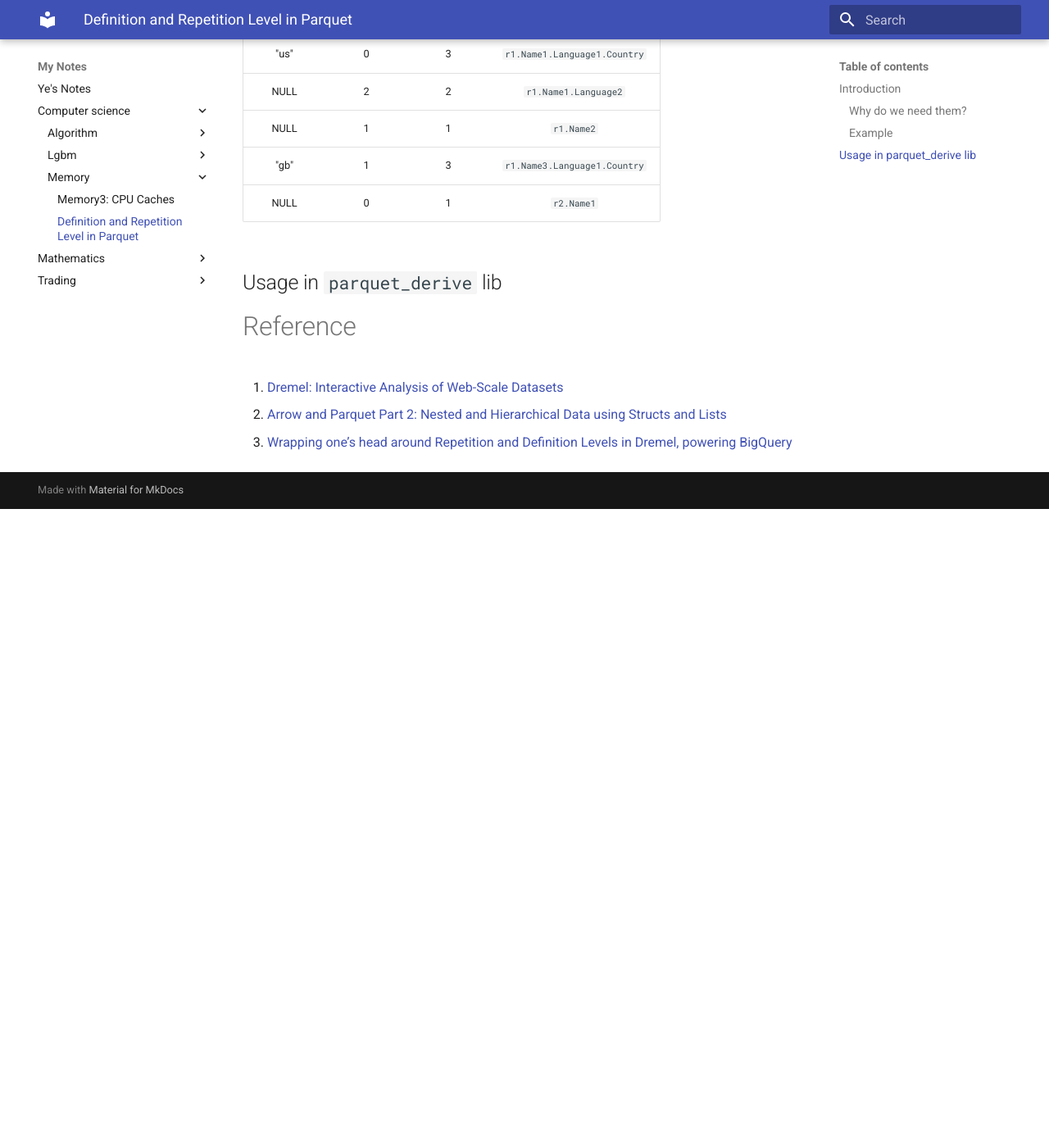
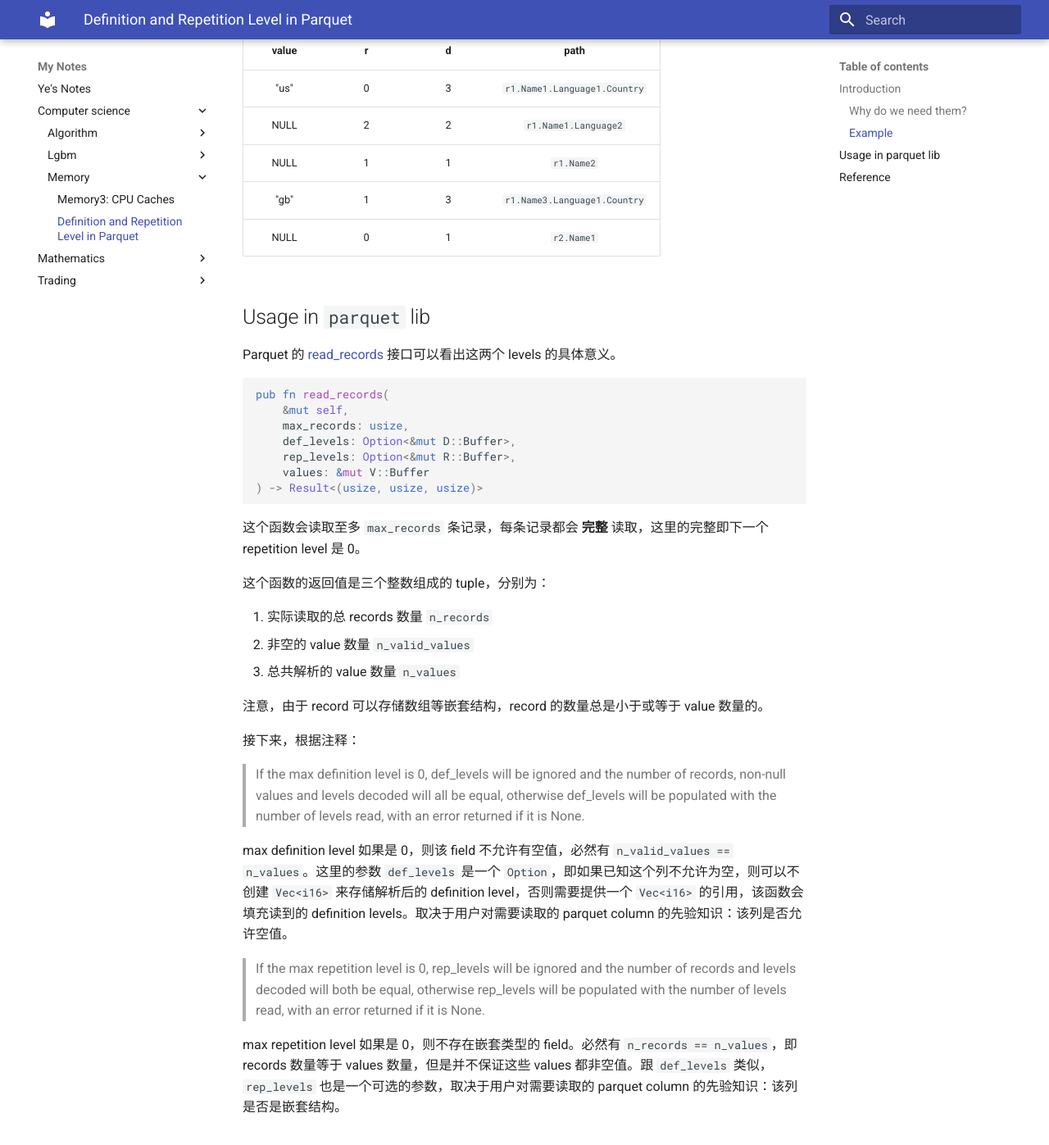
Before and after one commit to double-free/notes, an MkDocs documentation site: the page built from docs/computer-science/memory/ParquetRepDef.md, in a window 1280 px wide and 1400 px high, scrolled down 4457 px. Shown: the top 1397 px of the window at 82% size. Built offline with MkDocs 1.6.1 and Material for MkDocs 9.7.7, drawn with Linux system fonts in a browser that asks for light colours; before the commit the page ends 5078 px from its top, so only the background shows below that; some of the changed text lies outside the part shown.

Commit message:
complete parquet doc

````diff
--- a/docs/computer-science/memory/ParquetRepDef.md
+++ b/docs/computer-science/memory/ParquetRepDef.md
@@ -1,14 +1,16 @@
 # Definition and Repetition Level in Parquet
 
-在处理 parquet 格式的文件时，有两个抽象的定义：definition level 和 repetition level。本文主要介绍这两个定义的意义，以及在写入和读取 parquet 文件的时候使用方法。
+在处理 parquet 格式的文件时，有两个抽象的定义：definition level 和 repetition level。对于刚接触这两个概念的人来讲，最需要理解的是，definition 和 repetition 到底是指谁的“定义”和“重复”？它对于 parquet 解析到底有什么作用？
+
+本文通过查阅相关论文以及阅读 arrow-rs 的源码来解释这两个定义。
 
 ## Introduction
 
-对于刚接触这两个概念的人来讲，最需要理解的是，definition 和 repetition 到底是指谁的“定义”和“重复”？在文献 1 中有解释：
+关于 definition level 和 repetition level 的作用，在文献 1 中有解释：
 
 > A (repetition level, definition level) pair represents the **delta** between two **consecutive paths**.
 
-即，如果我们把一个 field 用一个路径来描述，那这两个 levels 就表达了连续两个的路径变化。其中：
+即，如果我们把一个 field 用相对于 struct 的一个路径来描述，那这两个 levels 就是用于描述该 field 的路径。其中：
 
 1. **repetition level 指定了连续两个 value 的 path 之间的共同前缀中 repeated field 的数量。注意，第一层级（即record 这个层级）也算是 repeated。**
 
@@ -170,9 +172,42 @@
 | "gb" | 1 | 3 | `r1.Name3.Language1.Country` |
 | NULL | 0 | 1 | `r2.Name1` |
 
-## Usage in `parquet_derive` lib
+## Usage in `parquet` lib
 
-# Reference
+Parquet 的 [read_records](https://docs.rs/parquet/latest/parquet/column/reader/struct.GenericColumnReader.html#method.read_records) 接口可以看出这两个 levels 的具体意义。
+
+```rust
+pub fn read_records(
+    &mut self,
+    max_records: usize,
+    def_levels: Option<&mut D::Buffer>,
+    rep_levels: Option<&mut R::Buffer>,
+    values: &mut V::Buffer
+) -> Result<(usize, usize, usize)>
+```
+
+这个函数会读取至多 `max_records` 条记录，每条记录都会 __完整__ 读取，这里的完整即下一个 repetition level 是 0。
+
+这个函数的返回值是三个整数组成的 tuple，分别为：
+
+1. 实际读取的总 records 数量 `n_records`
+2. 非空的 value 数量 `n_valid_values`
+3. 总共解析的 value 数量 `n_values`
+
+注意，由于 record 可以存储数组等嵌套结构，record 的数量总是小于或等于 value 数量的。
+
+接下来，根据注释：
+
+> If the max definition level is 0, def_levels will be ignored and the number of records, non-null values and levels decoded will all be equal, otherwise def_levels will be populated with the number of levels read, with an error returned if it is None.
+
+max definition level 如果是 0，则该 field 不允许有空值，必然有 `n_valid_values == n_values`。这里的参数 `def_levels` 是一个 `Option`，即如果已知这个列不允许为空，则可以不创建 `Vec<i16>` 来存储解析后的  definition level，否则需要提供一个 `Vec<i16>` 的引用，该函数会填充读到的 definition levels。取决于用户对需要读取的 parquet column 的先验知识：该列是否允许空值。
+
+
+> If the max repetition level is 0, rep_levels will be ignored and the number of records and levels decoded will both be equal, otherwise rep_levels will be populated with the number of levels read, with an error returned if it is None.
+
+max repetition level 如果是 0，则不存在嵌套类型的 field。必然有 `n_records == n_values`，即 records 数量等于 values 数量，但是并不保证这些 values 都非空值。跟 `def_levels` 类似， `rep_levels` 也是一个可选的参数，取决于用户对需要读取的 parquet column 的先验知识：该列是否是嵌套结构。
+
+## Reference
 
 1. [Dremel: Interactive Analysis of Web-Scale Datasets](https://storage.googleapis.com/pub-tools-public-publication-data/pdf/37217.pdf)
 2. [Arrow and Parquet Part 2: Nested and Hierarchical Data using Structs and Lists](https://arrow.apache.org/blog/2022/10/08/arrow-parquet-encoding-part-2/)
````
